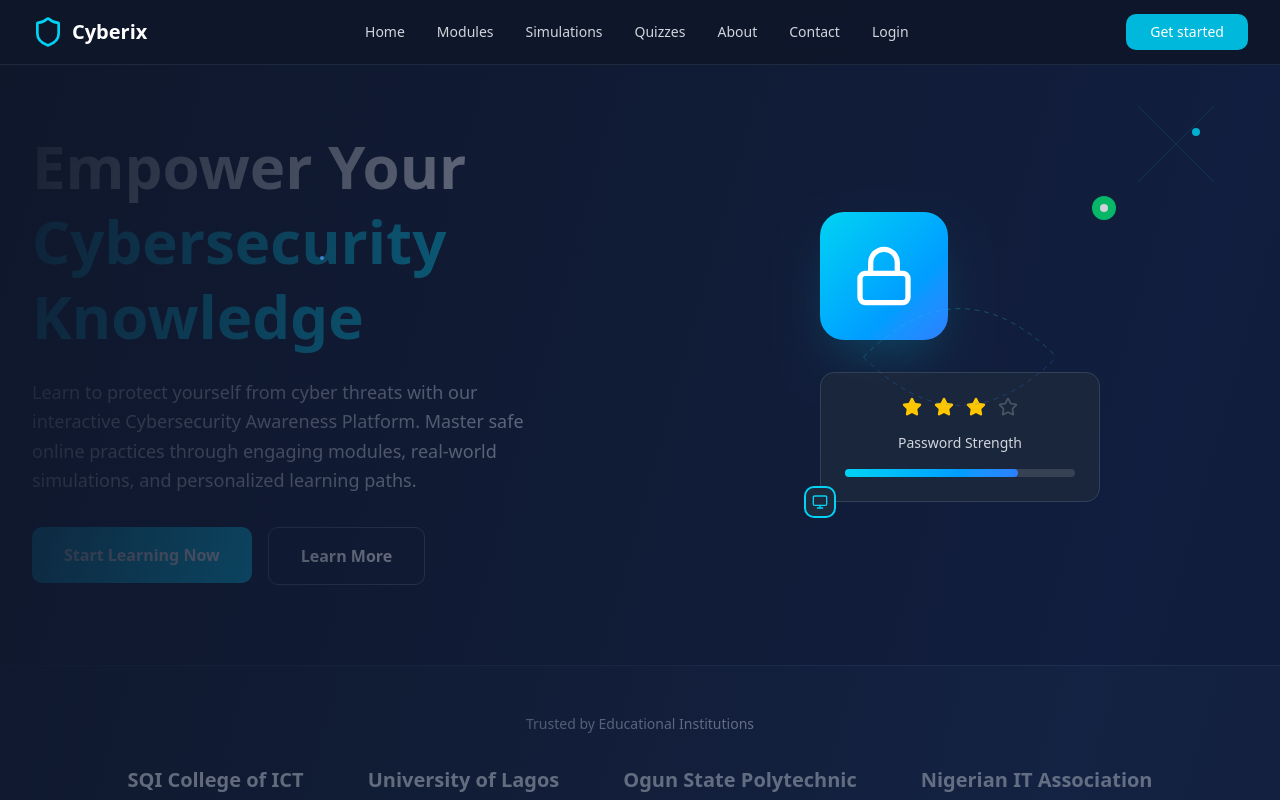
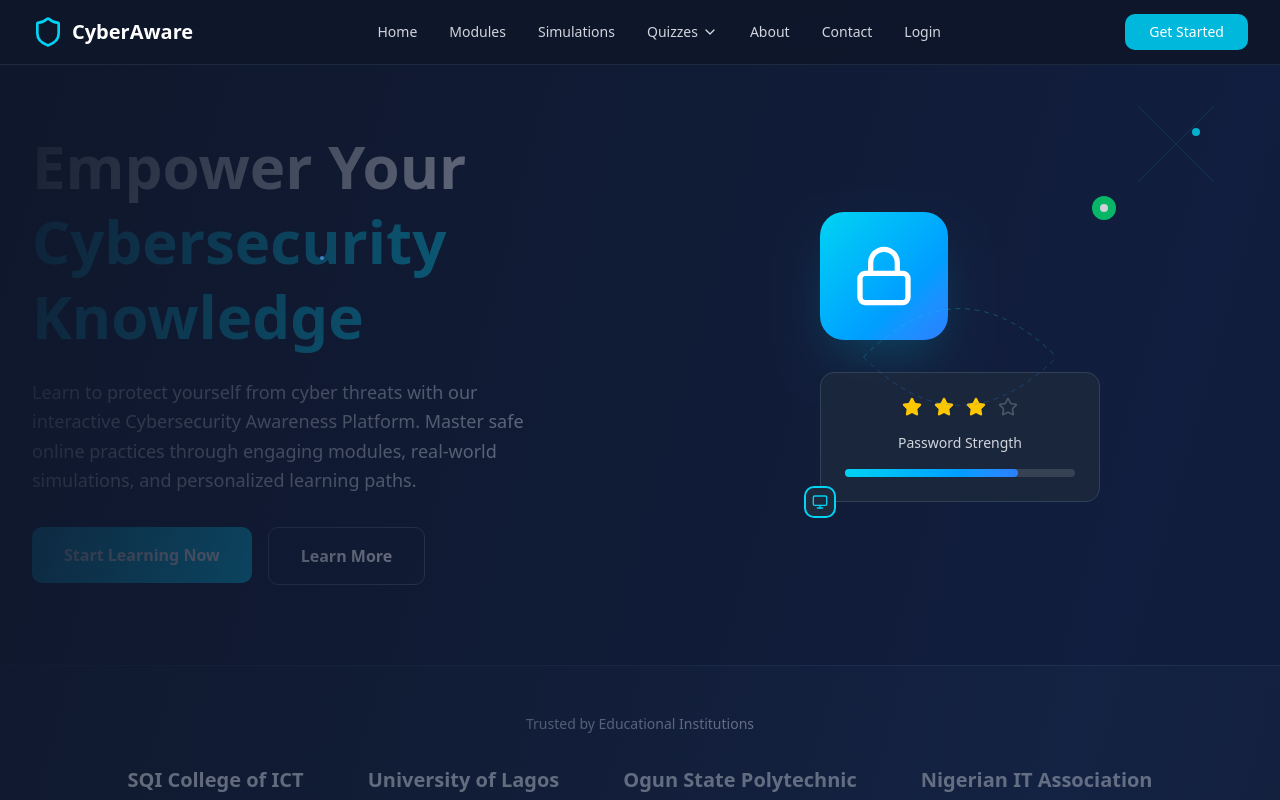
Before and after one commit to just-jinad/Cyber-Awareness-app, a Next.js app: page / in a window 1280 px wide. Shown: the top 800 px of the page. Built offline with nearby package versions, Linux system fonts and the light colour scheme.

Commit message:
updated the navbar

```diff
--- a/components/Navbar.tsx
+++ b/components/Navbar.tsx
@@ -1,13 +1,30 @@
 "use client"
 import React, { useState } from 'react';
-import { Shield, Menu, X } from 'lucide-react';
+import { Shield, Menu, X, ChevronDown } from 'lucide-react';
 import Link from 'next/link';
 
 const Navbar = () => {
   const [isMenuOpen, setIsMenuOpen] = useState(false);
+  const [isQuizDropdownOpen, setIsQuizDropdownOpen] = useState(false);
+  const [isQuizDropdownHovered, setIsQuizDropdownHovered] = useState(false);
 
   const toggleMenu = () => {
     setIsMenuOpen(!isMenuOpen);
+    if (isQuizDropdownOpen) setIsQuizDropdownOpen(false); // Close dropdown when main menu toggles
+  };
+
+  const toggleQuizDropdown = () => {
+    setIsQuizDropdownOpen(!isQuizDropdownOpen);
+  };
+
+  const handleMouseEnter = () => {
+    setIsQuizDropdownHovered(true);
+  };
+
+  const handleMouseLeave = () => {
+    setTimeout(() => {
+      setIsQuizDropdownHovered(false);
+    }, 5000); // Slight delay to allow mouse to move to dropdown
   };
 
   return (
@@ -17,7 +34,7 @@ const Navbar = () => {
           {/* Logo */}
           <div className="flex items-center space-x-2">
             <Shield className="h-8 w-8 text-cyan-400" />
-            <span className="text-white text-xl font-bold">Cyberix</span>
+            <span className="text-white text-xl font-bold">CyberAware</span>
           </div>
 
           {/* Desktop Navigation Links */}
@@ -25,7 +42,30 @@ const Navbar = () => {
             <Link href="/" className="text-gray-300 hover:text-white transition-colors text-sm">Home</Link>
             <Link href="/modules" className="text-gray-300 hover:text-white transition-colors text-sm">Modules</Link>
             <Link href="/simulations" className="text-gray-300 hover:text-white transition-colors text-sm">Simulations</Link>
-            <Link href="#" className="text-gray-300 hover:text-white transition-colors text-sm">Quizzes</Link>
+            <div
+              className="relative group"
+              onMouseEnter={handleMouseEnter}
+              onMouseLeave={handleMouseLeave}
+            >
+              <button className="text-gray-300 hover:text-white transition-colors text-sm flex items-center space-x-1">
+                <span>Quizzes</span>
+                <ChevronDown className="h-4 w-4" />
+              </button>
+              <div
+                className={`absolute top-full left-0 mt-2 w-48 bg-slate-800 border border-slate-700 rounded-lg shadow-lg transition-all duration-200 ease-in-out pointer-events-auto
+                  ${isQuizDropdownHovered ? 'opacity-100 translate-y-0' : 'opacity-0 translate-y-2 pointer-events-none'}`}
+              >
+                <Link href="/quizzes/public" className="block px-4 py-2 text-gray-300 hover:text-white hover:bg-slate-700 transition-colors text-sm">
+                  Public Quiz
+                </Link>
+                <Link href="/quizzes/pin" className="block px-4 py-2 text-gray-300 hover:text-white hover:bg-slate-700 transition-colors text-sm">
+                  Pin Quizzes
+                </Link>
+                <Link href="/quizzes/module" className="block px-4 py-2 text-gray-300 hover:text-white hover:bg-slate-700 transition-colors text-sm">
+                  Module Quizzes
+                </Link>
+              </div>
+            </div>
             <Link href="/About" className="text-gray-300 hover:text-white transition-colors text-sm">About</Link>
             <Link href="/Contact" className="text-gray-300 hover:text-white transition-colors text-sm">Contact</Link>
             <Link href="/auth/signin" className="text-gray-300 hover:text-white transition-colors text-sm">Login</Link>
@@ -33,16 +73,16 @@ const Navbar = () => {
 
           {/* Desktop CTA Button */}
           <Link href="/auth/signup">
-          <button className="hidden cursor-pointer md:block bg-cyan-500 hover:bg-cyan-600 text-white px-6 py-2 rounded-lg transition-colors text-sm font-medium">
-            Get started
-          </button>
+            <button className="hidden cursor-pointer md:block bg-cyan-500 hover:bg-cyan-600 text-white px-6 py-2 rounded-lg transition-colors text-sm font-medium">
+              Get Started
+            </button>
           </Link>
 
           {/* Mobile menu button */}
           <button
             onClick={toggleMenu}
             className="md:hidden inline-flex items-center justify-center p-2 rounded-md text-gray-300 hover:text-white hover:bg-slate-800 transition-colors"
-            aria-expanded="false"
+            aria-expanded={isMenuOpen}
           >
             <span className="sr-only">Open main menu</span>
             {isMenuOpen ? (
@@ -62,15 +102,36 @@ const Navbar = () => {
           <Link href="/" className="text-gray-300 hover:text-white block px-3 py-2 text-base transition-all duration-200 transform hover:translate-x-1">Home</Link>
           <Link href="/modules" className="text-gray-300 hover:text-white block px-3 py-2 text-base transition-all duration-200 transform hover:translate-x-1">Modules</Link>
           <Link href="/simulations" className="text-gray-300 hover:text-white block px-3 py-2 text-base transition-all duration-200 transform hover:translate-x-1">Simulations</Link>
-          <Link href="#" className="text-gray-300 hover:text-white block px-3 py-2 text-base transition-all duration-200 transform hover:translate-x-1">Quizzes</Link>
+          <div>
+            <button
+              onClick={toggleQuizDropdown}
+              className="text-gray-300 hover:text-white flex items-center w-full px-3 py-2 text-base transition-all duration-200 transform hover:translate-x-1"
+            >
+              <span>Quizzes</span>
+              <ChevronDown className={`h-4 w-4 ml-2 transform transition-transform duration-200 ${isQuizDropdownOpen ? 'rotate-180' : ''}`} />
+            </button>
+            <div className={`pl-6 space-y-1 transition-all duration-200 ease-in-out ${
+              isQuizDropdownOpen ? 'max-h-48 opacity-100' : 'max-h-0 opacity-0'
+            }`}>
+              <Link href="/Redacted" className="text-gray-300 hover:text-white block px-3 py-2 text-sm transition-all duration-200 transform hover:translate-x-1">
+                Public Quiz
+              </Link>
+              <Link href="/quizzes/pin" className="text-gray-300 hover:text-white block px-3 py-2 text-sm transition-all duration-200 transform hover:translate-x-1">
+                Pin Quizzes
+              </Link>
+              <Link href="/quizzes/module" className="text-gray-300 hover:text-white block px-3 py-2 text-sm transition-all duration-200 transform hover:translate-x-1">
+                Module Quizzes
+              </Link>
+            </div>
+          </div>
           <Link href="/About" className="text-gray-300 hover:text-white block px-3 py-2 text-base transition-all duration-200 transform hover:translate-x-1">About</Link>
           <Link href="/Contact" className="text-gray-300 hover:text-white block px-3 py-2 text-base transition-all duration-200 transform hover:translate-x-1">Contact</Link>
           <Link href="/auth/signin" className="text-gray-300 hover:text-white block px-3 py-2 text-base transition-all duration-200 transform hover:translate-x-1">Login</Link>
           <div className="px-3 py-2">
             <Link href="/auth/signup">
-            <button className="w-full bg-cyan-500 hover:bg-cyan-600 text-white px-6 py-2 rounded-lg transition-all duration-200 hover:scale-105">
-              Get started
-            </button>
+              <button className="w-full bg-cyan-500 hover:bg-cyan-600 text-white px-6 py-2 rounded-lg transition-all duration-200 hover:scale-105">
+                Get Started
+              </button>
             </Link>
           </div>
         </div>
```
